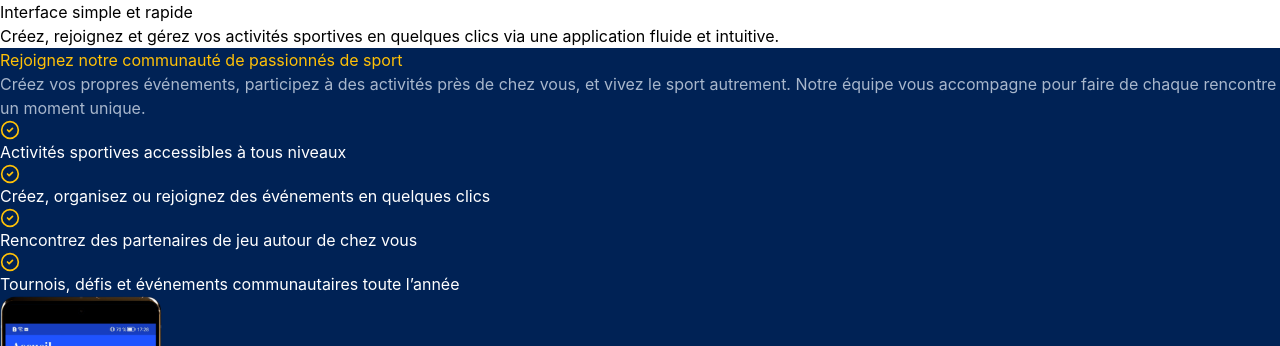
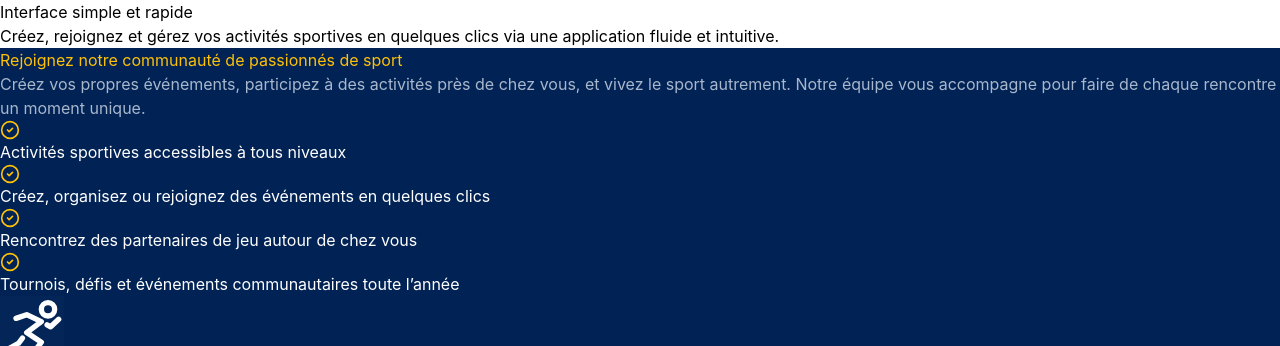
Before and after one commit to dididnk/sport-ville-landing-page, a React (Vite) app in the folder sportville-landing-page/: page / in a window 1280 px wide. Shown: the part 672-1018 px from the top of the page. Built offline with nearby package versions, Linux system fonts and the light colour scheme.

Commit message:
update download section

```diff
--- a/sportville-landing-page/src/components/DownloadApp/DownloadApp.tsx
+++ b/sportville-landing-page/src/components/DownloadApp/DownloadApp.tsx
@@ -1,16 +1,15 @@
 import React from 'react';
 import { COLORS } from '../../utils/constants';
 import { CheckCircle2 } from 'lucide-react';
-import appImage from '../../assets/images/app-screen.png'
 
 const DownloadApp: React.FC = () => {
 
   return (
-<section id="download" className="py-20 px-6" style={{ backgroundColor: COLORS.background }}>
-  <div className="container mx-auto max-w-6xl">
-    <div className="flex flex-col lg:flex-row items-center">
+<section id="download" className="py-20 px-6 flex justify-center items-center min-h-screen" style={{ backgroundColor: COLORS.background }}>
+  <div className="container mx-auto max-w-6xl w-full">
+    <div className="flex flex-col lg:flex-row items-center justify-center w-full">
       <div className="lg:w-1/2 mb-10 lg:mb-0 lg:pr-12">
-        <h2 className="text-3xl md:text-4xl font-bold mb-6" style={{ color: COLORS.secondary }}>
+        <h2 className="text-3xl md:text-4xl font-bold mb-6 w-full max-w-3xl mx-auto text-center" style={{ color: COLORS.secondary }}>
           Rejoignez notre communauté de passionnés de sport
         </h2>
 
@@ -37,13 +36,8 @@
           ))}
         </ul>
       </div>
-
+      {/*
       <div className="lg:w-1/2 w-full flex flex-col items-center">
-        {/* <img
-          src={appImage}
-          alt="Aperçu de l'application"
-          className="rounded-xl shadow-lg max-w-xs h-auto mb-6 mx-auto"
-        /> */}
         <img
           src={appImage}
           alt="Aperçu de l'application"
@@ -57,13 +51,6 @@
         />
 
         <div className="flex space-x-4">
-          {/* <a
-            href="#" // => https://apps.apple.com/app/idXXXXXXXXX
-            target="_blank"
-            rel="noopener noreferrer"
-          >
-            <img className='btn-download' src="https://tools.applemediaservices.com/api/badges/download-on-the-app-store/black/fr-fr?size=250x83" alt="Télécharger sur l'App Store" />
-          </a> */}
           <a
             href="#" // => https://play.google.com/store/apps/details?id=com.example.app
             target="_blank"
@@ -72,7 +59,9 @@
             <img className='btn-download' src="https://play.google.com/intl/en_us/badges/static/images/badges/fr_badge_web_generic.png" alt="Disponible sur Google Play" />
           </a>
         </div>
+
       </div>
+       */}
     </div>
   </div>
 </section>
```
Also changed, not shown: 1 other file (tests, documents, lock files or other folders).
